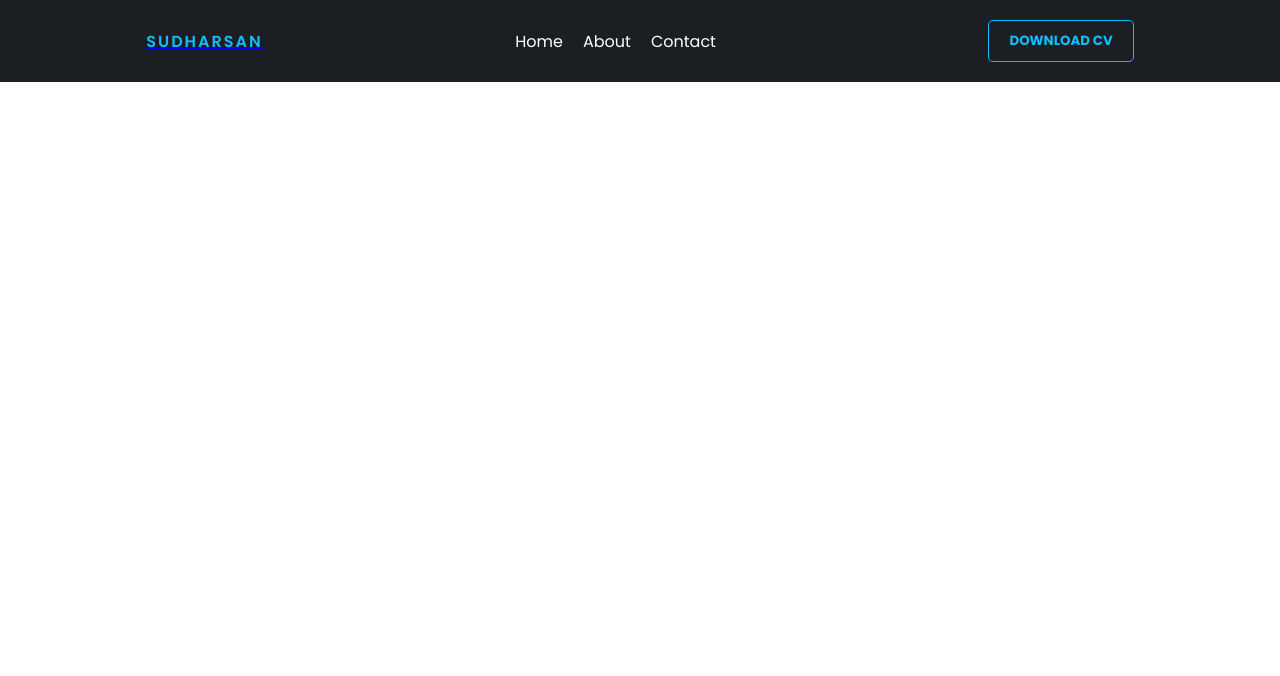
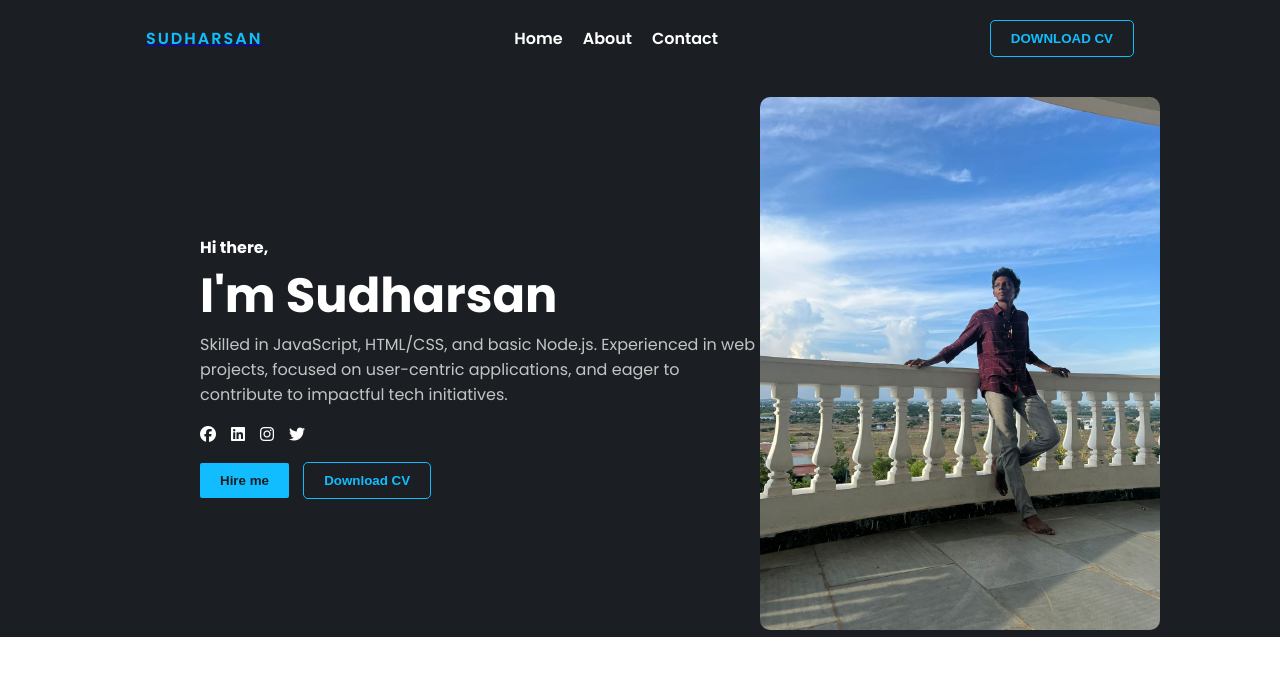
Before and after one commit to risna925/Portfolio, a plain HTML site: page index.html in a window 1280 px wide. Drawn offline with Linux system fonts and the light colour scheme.

Commit message:
design:hero-section

```diff
--- a/assets/css/style.css
+++ b/assets/css/style.css
@@ -3,6 +3,7 @@
 /* Global variables */
 :root {
   --primary: #12bdff;
+  --primary-hover: #0c8ec2;
   --dark-primary: #1b1f24;
 }
 
@@ -10,6 +11,9 @@
   margin: 0;
   padding: 0;
   box-sizing: border-box;
+}
+
+body {
   font-family: "Poppins", sans-serif;
 }
 
@@ -29,34 +33,112 @@ header .logo {
   letter-spacing: 2px;
 }
 
-ul {
+header ul {
   display: flex;
   list-style: none;
 }
 
-ul li {
+header ul li {
   margin-right: 20px;
 }
 
-ul li a {
+header ul li a {
   color: #fff;
   text-decoration: none;
+  font-weight: 600;
 }
 
-ul li a:hover {
+header ul li a:hover {
   color: var(--primary);
 }
 
-header button {
+/* Section: Home Page */
+section.hero-section {
+  background-color: var(--dark-primary);
+  color: #fff;
+  display: flex;
+  align-items: center;
+  padding: 20px 120px 0 200px;
+}
+
+.hero-section__title {
+  font-size: 48px;
+}
+
+.hero-section__desc {
+  color: #c4c4c4;
+}
+
+.hero-img img {
+  border-radius: 10px;
+  margin-left: 5px;
+}
+
+.social-icons {
+  margin: 15px 0;
+}
+
+ul.social-icons {
+  list-style: none;
+  display: flex;
+}
+
+.social-icons li {
+  margin-right: 15px;
+}
+
+.social-icons li a {
+  text-decoration: none;
+  color: #fff;
+}
+
+.social-icons li a > i.fa-facebook:hover {
+  color: #1877f2;
+}
+
+.social-icons li a > i.fa-linkedin:hover {
+  color: #0072b1;
+}
+
+.social-icons li a > i.fa-instagram:hover {
+  color: #fede75;
+}
+
+.social-icons li a > i.fa-twitter:hover {
+  color: #00acee;
+}
+
+.hero-buttons button {
+  margin-right: 10px;
+}
+
+/* buttons */
+.btn {
   padding: 10px 20px;
-  font-weight: bold;
+  border-radius: 2px;
+  border: none;
+  cursor: pointer;
+}
+
+.btn.btn-primary {
+  background-color: var(--primary);
+  color: var(--dark-primary);
+  font-weight: 600;
+}
+
+.btn.btn-primary:hover {
+  background-color: var(--primary-hover);
+}
+
+.btn-dark-outlined {
   background-color: var(--dark-primary);
   border: 1px solid var(--primary);
   color: var(--primary);
   border-radius: 5px;
+  font-weight: 600;
 }
 
-header button:hover {
+.btn-dark-outlined:hover {
   cursor: pointer;
   background-color: var(--primary);
   color: #fff;
--- a/index.html
+++ b/index.html
@@ -6,6 +6,9 @@
     <meta http-equiv="X-UA-Compatible" content="IE=edge">
     <meta name="viewport" content="width=device-width, initial-scale=1.0">
     <title>Sudharsan - Portfolio</title>
+
+    <!-- Font Awesome icons -->
+    <script src="https://kit.fontawesome.com/a9cdbedf57.js" crossorigin="anonymous"></script>
 
     <!-- Styling CSS -->
     <link rel="stylesheet" href="./assets/css/style.css">
@@ -33,12 +36,55 @@
             </ul>
         </div>
         <div>
-            <button>DOWNLOAD CV</button>
+            <button class="btn btn-dark-outlined">DOWNLOAD CV</button>
         </div>
-
 
     </header>
 
+    <main>
+
+        <section class="hero-section">
+            <div>
+                <div>
+                    <h4 title="Hello, How are you?">Hi there,</h4>
+                    <h2 class="hero-section__title">I'm Sudharsan</h2>
+                    <p class="hero-section__desc">Skilled in JavaScript, HTML/CSS, and basic Node.js. Experienced in web
+                        projects, focused on user-centric applications, and eager to contribute to impactful tech
+                        initiatives.</p>
+                </div>
+
+                <ul class="social-icons">
+                    <!-- Icons -->
+                    <li>
+                        <a href="https://fb.me/sudharsandaniel.sudharsandaniel" target="_blank"><i
+                                class="fa-brands fa-facebook"></i></a>
+                    </li>
+                    <li>
+                        <a href="https://www.linkedin.com/in/sudharsan-a-b40506290/" target="_blank"><i
+                                class="fa-brands fa-linkedin"></i></a>
+                    </li>
+                    <li>
+                        <a href="https://instagram.com/sudharsan_daniel" target="_blank"><i
+                                class="fa-brands fa-instagram"></i></a>
+                    </li>
+                    <li>
+                        <a href="https://twitter.com/Sudharsandaniel" target="_blank"><i
+                                class="fa-brands fa-twitter"></i></a>
+                    </li>
+                </ul>
+
+                <div class="hero-buttons">
+                    <button class="btn btn-primary">Hire me</button>
+                    <button class="btn btn-dark-outlined">Download CV</button>
+                </div>
+            </div>
+            <div class="hero-img">
+                <img src="assets/img/Sudharsan.jpg" alt="Sudharsan" width="400">
+            </div>
+        </section>
+
+
+    </main>
 
 
 
```
Also changed, not shown: assets/img/Sudharsan.jpg (added).
